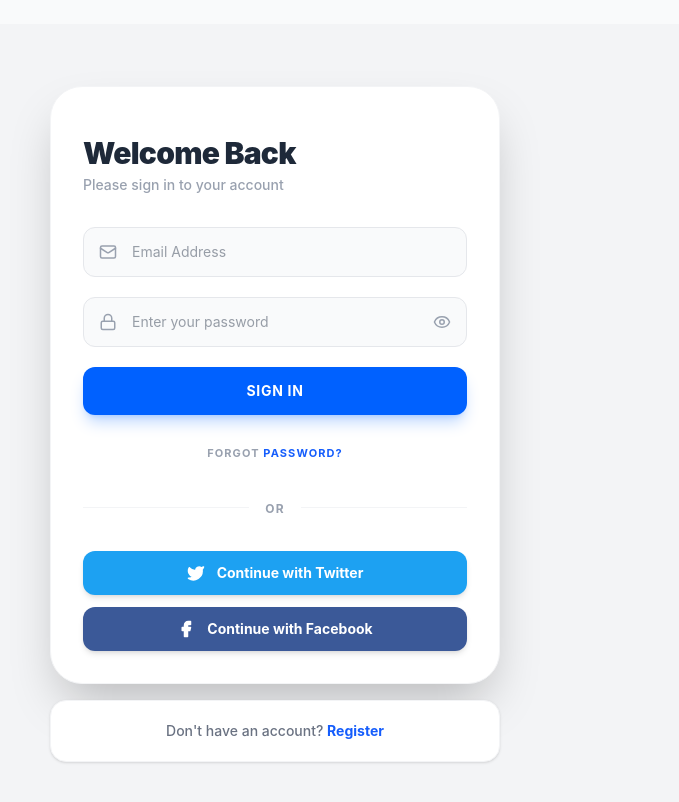
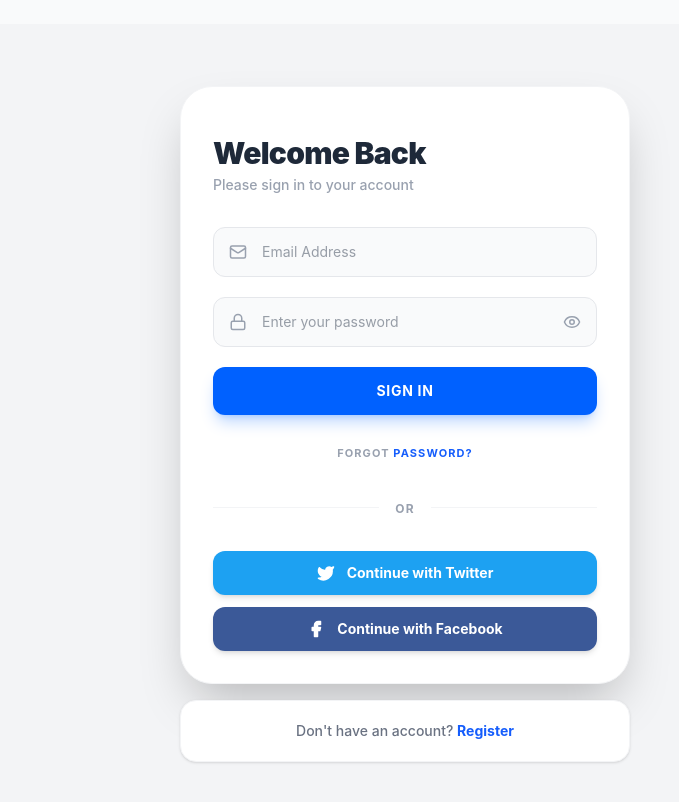
Before and after one commit to salim-khan-3/fullstack-ecommerce-react-admin-dashboard, a React (Vite) app: page /login in a window 1280 px wide. Shown: the top 802 px of the page, without its empty margins (365-1044 px from the left). Built offline with nearby package versions, Linux system fonts and the light colour scheme; no server answers.

Commit message:
fix: make sidebar fixed on desktop, slide overlay on mobile with auto-close on resize

```diff
--- a/src/App.jsx
+++ b/src/App.jsx
@@ -89,17 +89,17 @@ function App() {
                       x: isMobile ? (isToggleSidebar ? 0 : -sidebarWidth) : 0,
                     }}
                     className={`
-                      bg-white border-r border-gray-100 shadow-sm
-                      ${isMobile ? "fixed left-0 top-0 h-full z-[70]" : "sticky top-0 h-screen"}
-                      overflow-hidden
-                    `}
+  bg-white border-r border-gray-100 shadow-sm
+  ${isMobile ? "fixed left-0 top-0 h-full z-[70]" : "fixed left-0 top-0 h-screen"}
+  overflow-hidden
+`}
                   >
                     <Sidebar />
                   </motion.div>
                 </>
               )}
 
-              <div className="flex-1 flex flex-col min-w-0">
+              <div className="flex-1 flex flex-col min-w-0" style={{ marginLeft: isToggleSidebar && !isMobile ? 260 : 0, transition: "margin 0.25s ease" }}>
                 <main className="p-4 md:p-6">
                   <Routes>
                     {/* Public Routes */}
```
